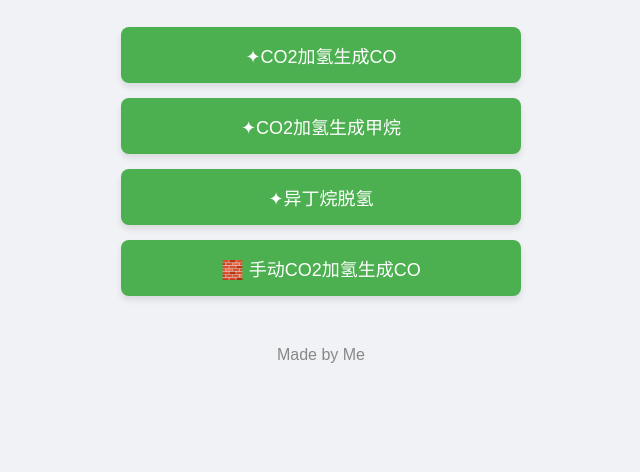
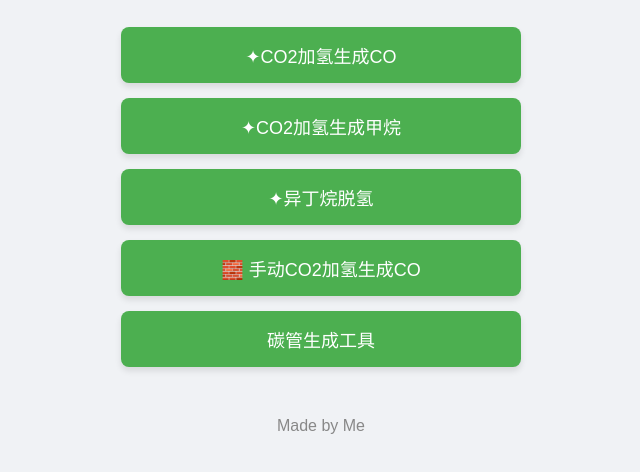
Before and after one commit to novaiumjun/Chem-game, a plain HTML site: page index.html in a window 1280 px wide. Shown: the part 174-646 px from the top of the page, without its empty margins (319-959 px from the left). Drawn offline with Linux system fonts and the light colour scheme.

Commit message:
Update index.html

```diff
--- a/index.html
+++ b/index.html
@@ -48,10 +48,12 @@
         <a href="CO2加氢小游戏-甲烷版.html" class="game-btn">✦CO2加氢生成甲烷</a>
 	<a href="异丁烷脱氢生成异丁烯小游戏.html" class="game-btn">✦异丁烷脱氢</a>
         <a href="手动CO2加氢生成CO" class="game-btn">🧱 手动CO2加氢生成CO</a>
+		<a href="碳管生成工具" class="game-btn">碳管生成工具</a>
 
         </div>
 
     <p style="color: #888; margin-top: 50px;">Made by Me</p>
 
 </body>
+
 </html>
```
